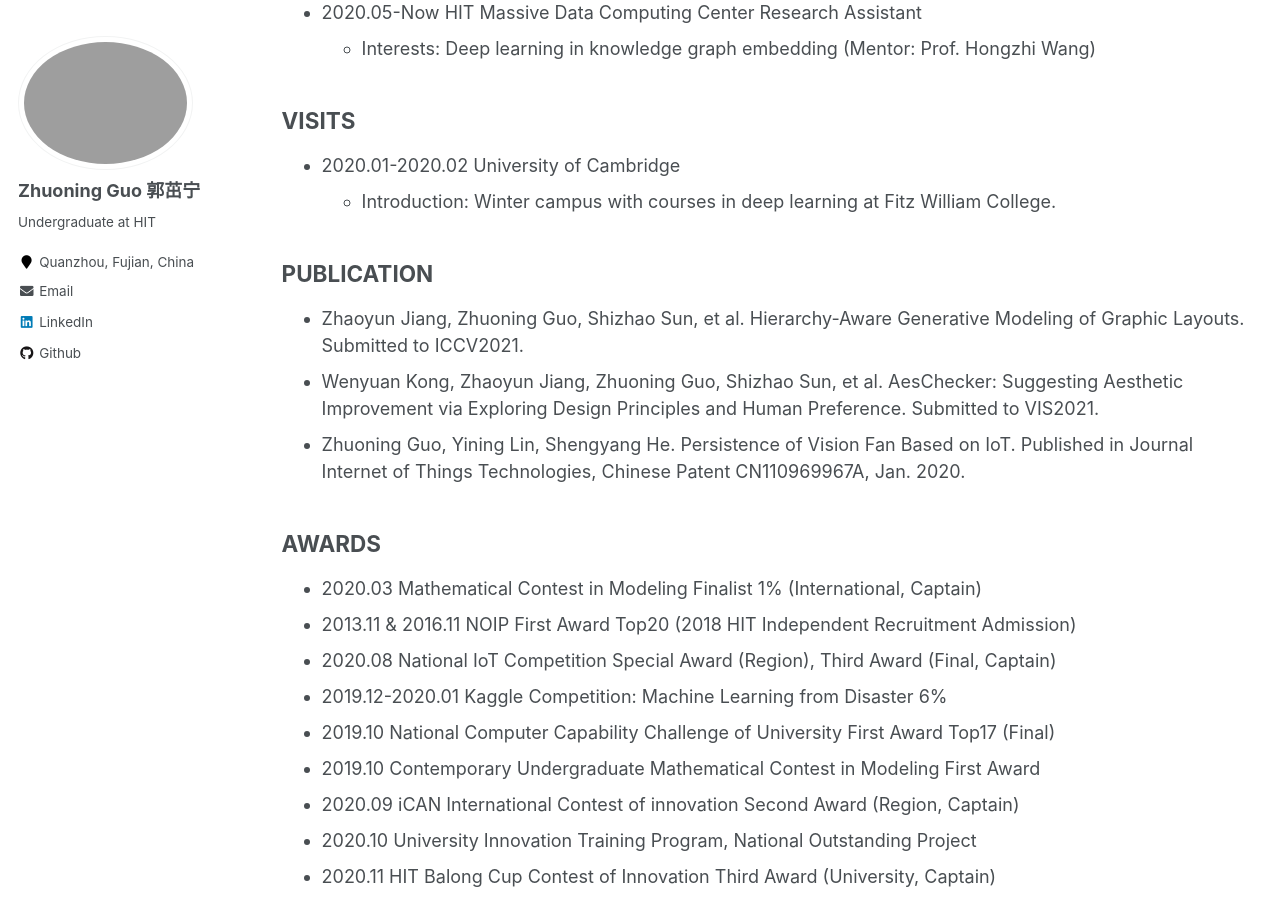
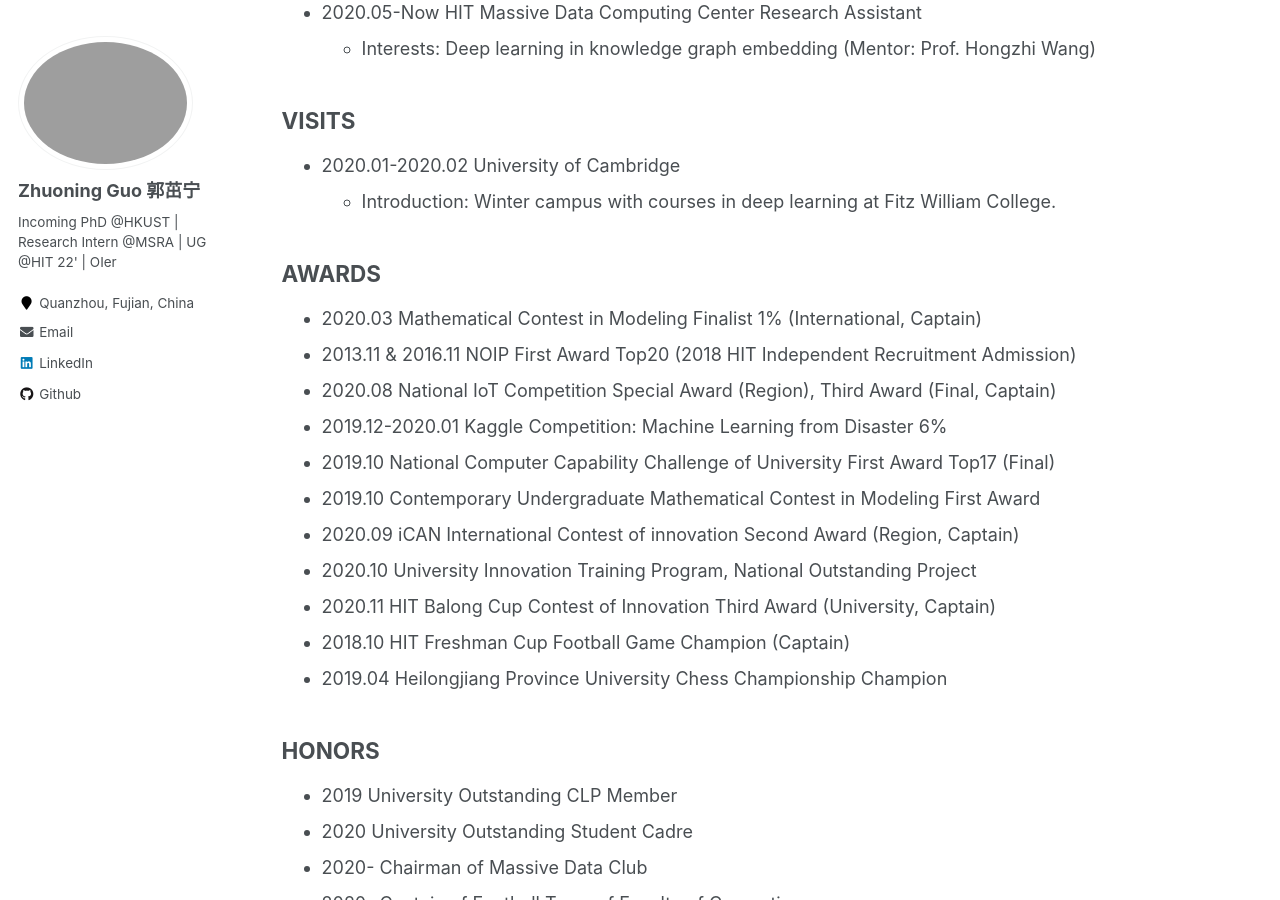
Before and after one commit to gzn00417/gzn00417.github.io, a Jekyll site: the page built from _pages/cv.md, in a window 1280 px wide and 900 px high, scrolled down 558 px. Built offline with Jekyll 4.4.1, drawn with Linux system fonts in a browser that asks for light colours.

Commit message:
update phd

```diff
--- a/_config.yml
+++ b/_config.yml
@@ -82,7 +82,7 @@ analytics:
 author:
   name             : "Zhuoning Guo 郭茁宁"
   avatar           : "profile.png"
-  bio              : "Undergraduate at HIT"
+  bio              : "Incoming PhD @HKUST | Research Intern @MSRA | UG @HIT 22' | OIer"
   location         : "Quanzhou, Fujian, China"
   employer         :
   pubmed           :
@@ -102,7 +102,7 @@ author:
   instagram        :
   impactstory      : #"https://profiles.impactstory.org/u/xxxx-xxxx-xxxx-xxxx"
   lastfm           :
-  linkedin         : "https://www.linkedin.com/in/zhuoning-guo-08949b194"
+  linkedin         : "https://www.linkedin.com/in/zhuoning-guo"
   orcid            :
   pinterest        :
   soundcloud       :
--- a/_pages/cv.md
+++ b/_pages/cv.md
@@ -30,12 +30,6 @@ E-Mail: [1183710109@stu.hit.edu.cn](1183710109@stu.hit.edu.cn); [zhuoning.guo@gm
 - 2020.01-2020.02 University of Cambridge
   - Introduction: Winter campus with courses in deep learning at Fitz William College.
 
-## PUBLICATION
-
-- Zhaoyun Jiang, Zhuoning Guo, Shizhao Sun, et al. Hierarchy-Aware Generative Modeling of Graphic Layouts. Submitted to ICCV2021.
-- Wenyuan Kong, Zhaoyun Jiang, Zhuoning Guo, Shizhao Sun, et al. AesChecker: Suggesting Aesthetic Improvement via Exploring Design Principles and Human Preference. Submitted to VIS2021.
-- Zhuoning Guo, Yining Lin, Shengyang He. Persistence of Vision Fan Based on IoT. Published in Journal Internet of Things Technologies, Chinese Patent CN110969967A, Jan. 2020.
-
 ## AWARDS
 
 - 2020.03 Mathematical Contest in Modeling Finalist 1% (International, Captain)
```
Also changed, not shown: _pages/about.md (+3 -1 lines).
